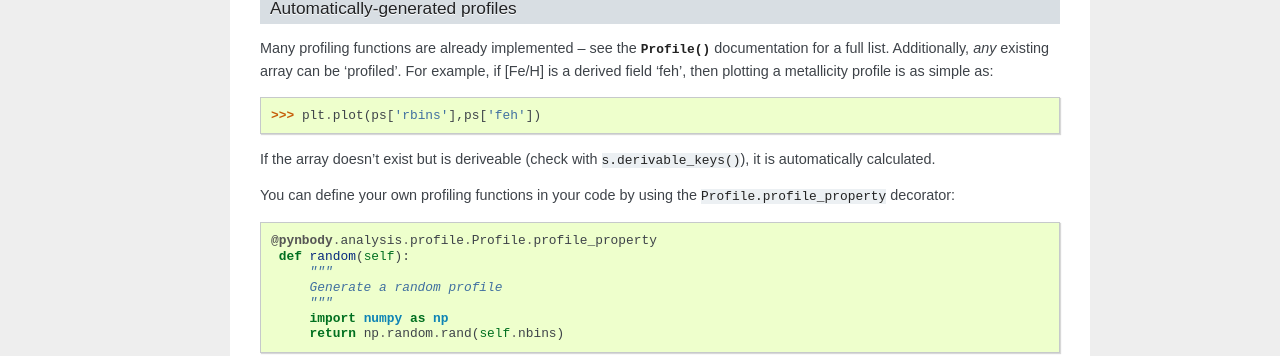
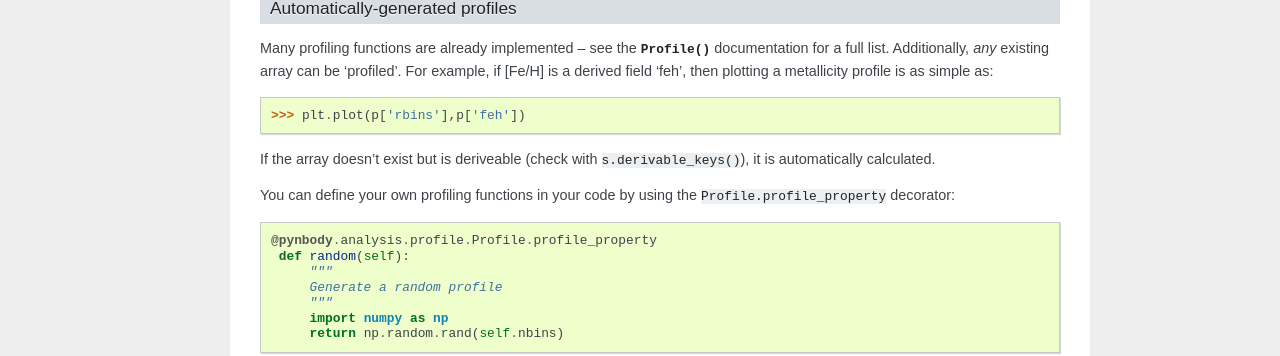
Before and after one commit to pynbody/pynbody, a Sphinx documentation site: the page built from docs/tutorials/profile.rst, in a window 1280 px wide. Shown: the part 614-970 px from the top of the page. Built offline with Sphinx 7.4.7, drawn with Linux system fonts in a browser that asks for light colours; formulas are drawn with MathJax 3; pages that are not in the unit, such as notebooks, are missing from menus.

Commit message:
Small edit to make metallicity profile consistent with density profile example.

```diff
--- a/docs/tutorials/profile.rst
+++ b/docs/tutorials/profile.rst
@@ -43,7 +43,7 @@ list. Additionally, *any* existing array can be 'profiled'. For
 example, if [Fe/H] is a derived field 'feh', then plotting a
 metallicity profile is as simple as:
 
->>> plt.plot(ps['rbins'],ps['feh'])
+>>> plt.plot(p['rbins'],p['feh'])
 
 If the array doesn't exist but is deriveable (check with
 ``s.derivable_keys()``), it is automatically calculated.
```
